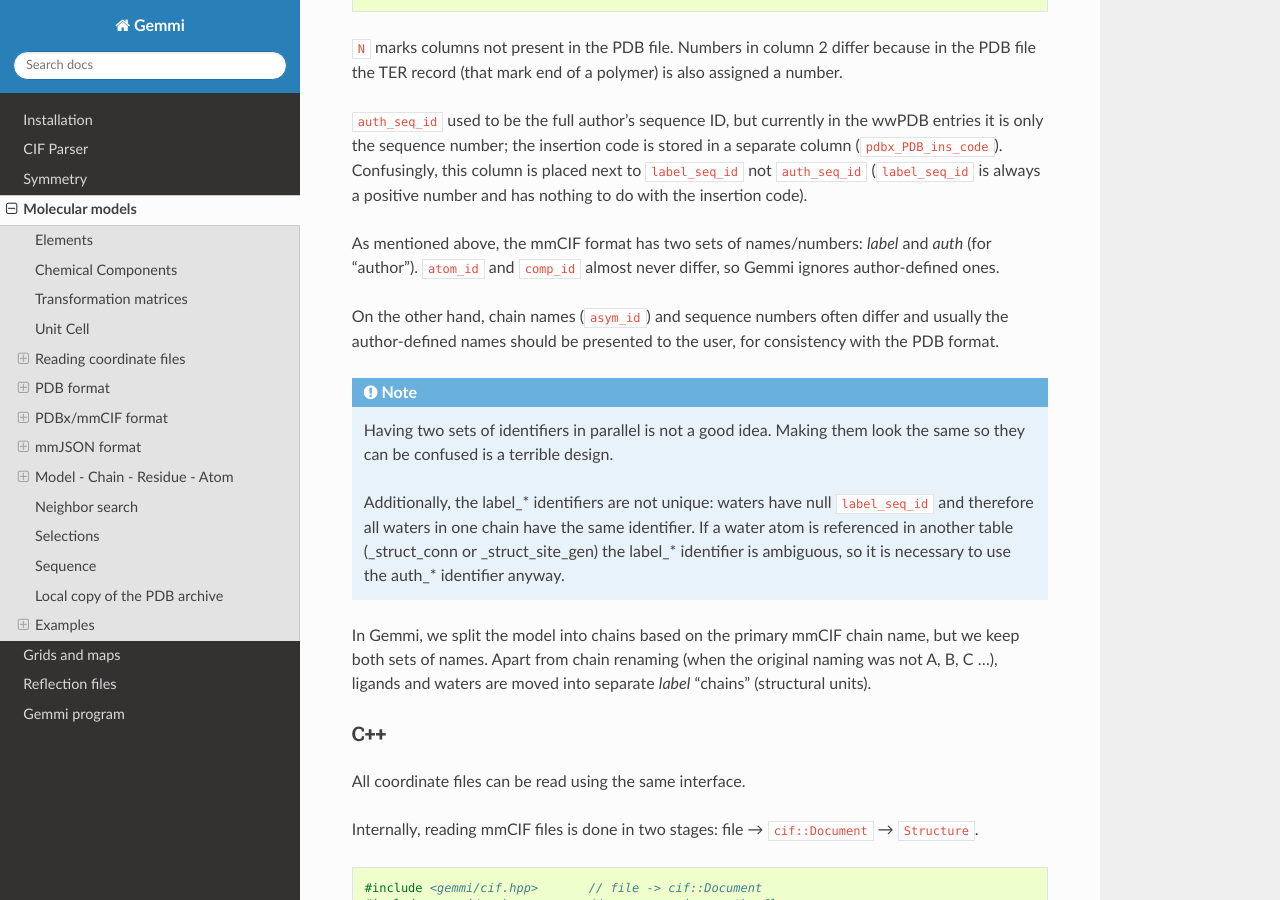
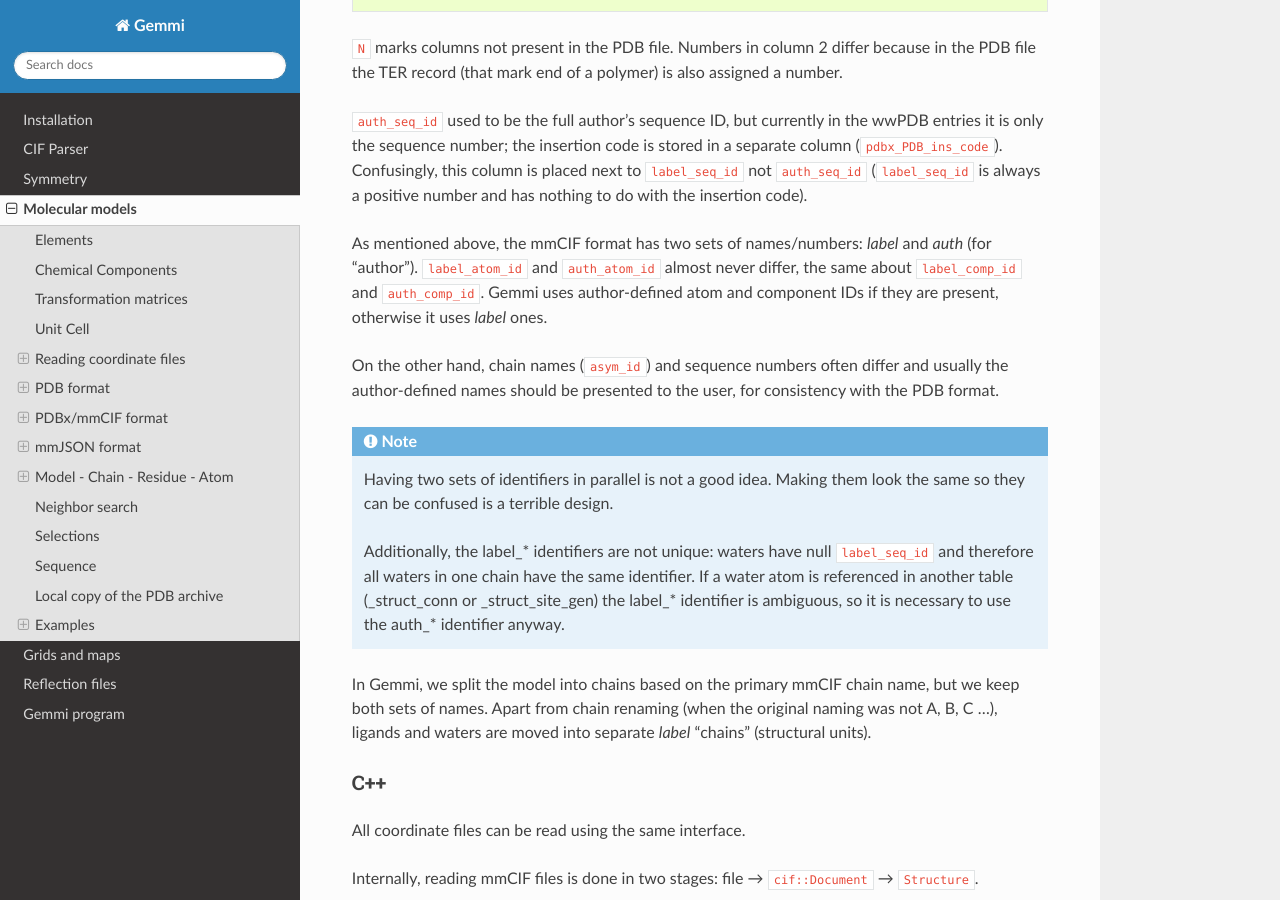
Before and after one commit to project-gemmi/gemmi, a Sphinx documentation site: the page built from docs/mol.rst, in a window 1280 px wide and 900 px high, scrolled down 9603 px. Built offline with Sphinx 7.4.7 and the Read the Docs theme 2.0.0, drawn with Linux system fonts in a browser that asks for light colours.

Commit message:
use auth_comp_id and auth_atom_id

```diff
--- a/docs/mol.rst
+++ b/docs/mol.rst
@@ -516,8 +516,10 @@ with the insertion code).
 
 As mentioned above, the mmCIF format has two sets of names/numbers:
 *label* and *auth* (for "author").
-``atom_id`` and ``comp_id`` almost never differ, so
-Gemmi ignores author-defined ones.
+``label_atom_id`` and ``auth_atom_id`` almost never differ, the same
+about ``label_comp_id`` and ``auth_comp_id``.
+Gemmi uses author-defined atom and component IDs if they are present,
+otherwise it uses *label* ones.
 
 On the other hand, chain names (``asym_id``) and sequence numbers often
 differ and usually the author-defined names should be presented to the user,
```
Also changed, not shown: 1 other file.
